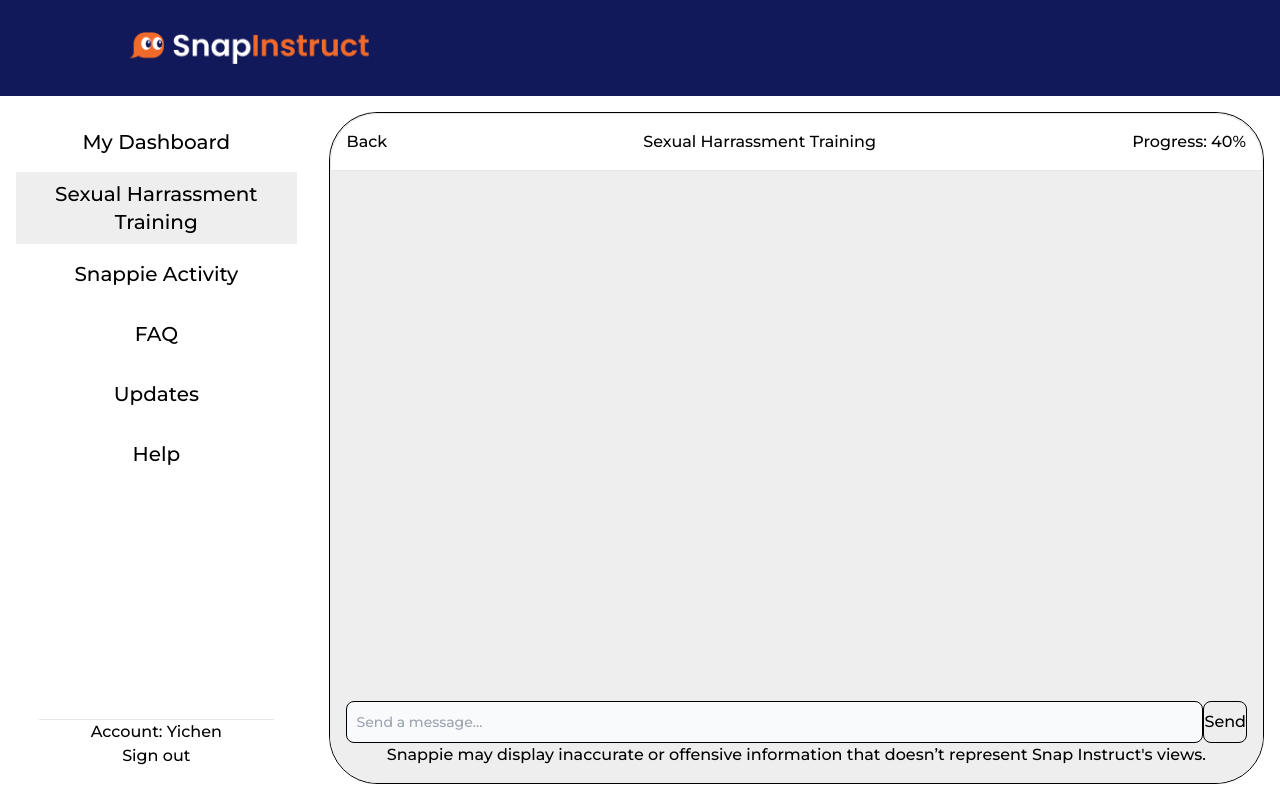
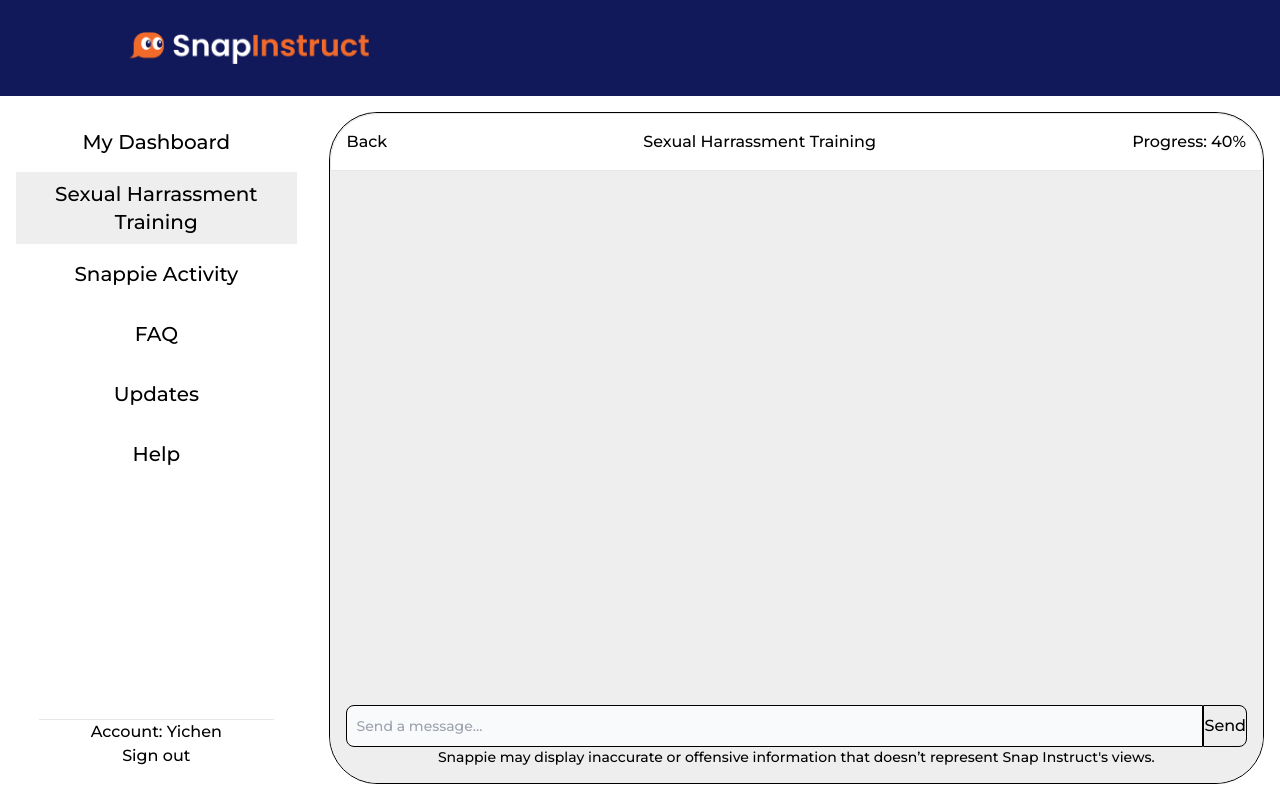
Before and after one commit to YichenGuo2002/Snappie, a React (Create React App) app in the folder Snappie/frontend/: page / in a window 1280 px wide. Built offline with nearby package versions, Linux system fonts and the light colour scheme; no server answers.

Commit message:
model changed to buffer summary.

```diff
--- a/Snappie/frontend/src/App.js
+++ b/Snappie/frontend/src/App.js
@@ -48,6 +48,7 @@ function App() {
 
       chatArea.appendChild(promptResponse);
 
+      chatArea.scrollTop = chatArea.scrollHeight;
     }
   }
 
@@ -89,13 +90,13 @@ function App() {
           <div className="prompt w-full p-4 bg-chat rounded-b-chat">
             <div className="inline-block w-full flex flex-row">
               <textarea id="message" rows="1"
-              className="block resize-none overflow-hidden p-2.5 w-full text-sm text-gray-900 bg-gray-50 rounded-lg
+              className="block resize-none overflow-hidden p-2.5 w-full text-sm text-gray-900 bg-gray-50 rounded-l-lg
               border border-black focus:ring-blue-500 focus:border-blue-500 dark:bg-gray-700 dark:border-gray-600 dark:placeholder-gray-400 dark:text-white dark:focus:ring-blue-500 dark:focus:border-blue-500"
               placeholder="Send a message...">
               </textarea>
-              <button onClick = {send} className="border border-black rounded-lg">Send</button>
+              <button onClick = {send} className="border border-black rounded-r-lg">Send</button>
             </div>
-            <p className="">Snappie may display inaccurate or offensive information that doesn’t represent Snap Instruct's views.</p>
+            <p className="text-sm">Snappie may display inaccurate or offensive information that doesn’t represent Snap Instruct's views.</p>
           </div>
         </div>
       </div>
```
Also changed, not shown: 1 other file (tests, documents, lock files or other folders).
